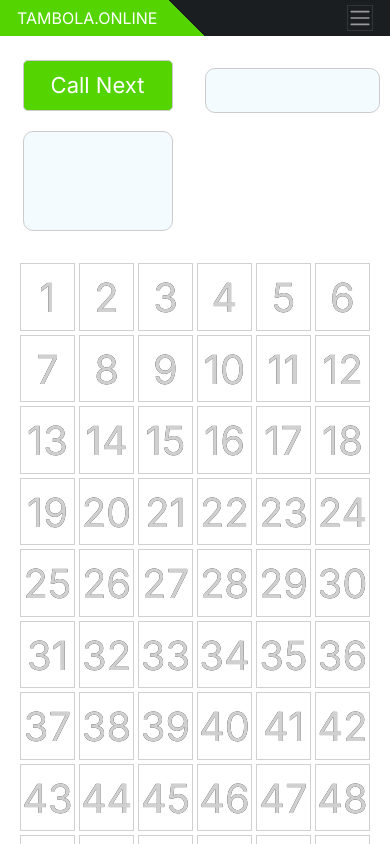
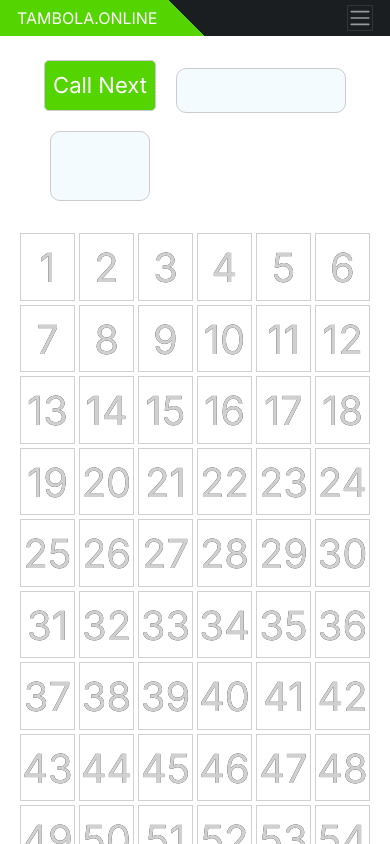
Before and after one commit to shubhgupta4u/tambola-game-app, a Next.js app: page / in a window 390 px wide. Shown: the top 844 px of the page. Built offline with nearby package versions, Linux system fonts and the light colour scheme.

Commit message:
UI responsive issue improvement for mobile layout

```diff
--- a/src/common/components/header/header.tsx
+++ b/src/common/components/header/header.tsx
@@ -30,7 +30,7 @@ export function Header() {
 
                 <div className={`container ${styles.navbarContainer}`}>
                     <Link className={`navbar-brand ${styles.navbarBrandText}`} href="/">{domainName}</Link>
-                    <button className={`navbar-toggler ${styles.mlAuto}`} type="button" data-toggle="collapse" data-target="#navbarSupportedContent"
+                    <button id="MenuButton" className={`navbar-toggler ${styles.mlAuto}`} type="button" data-toggle="collapse" data-target="#navbarSupportedContent"
                         aria-controls="navbarSupportedContent" aria-expanded="false" aria-label="Toggle navigation" onClick={()=>{toggleMenu()}}>
                         <span className="navbar-toggler-icon"></span>
                     </button>
--- a/src/modules/TambolaGame/components/callerButton/callButton.module.css
+++ b/src/modules/TambolaGame/components/callerButton/callButton.module.css
@@ -16,3 +16,8 @@
     background-color: var(--dark-bg-disabled-color);
     cursor: default;
 }
+@media screen and (max-width: 393px) {
+    .btn_generate {
+        width: auto;
+    }
+}
--- a/src/modules/TambolaGame/components/number/num.module.css
+++ b/src/modules/TambolaGame/components/number/num.module.css
@@ -42,3 +42,9 @@
     color: var(--last-text-color);
     background-color: var(--lingo-text-color);
 }
+@media screen and (max-width: 393px) {
+    .number {
+        min-width: 100px;
+        font-size: 40px;
+    }
+}
--- a/src/modules/TambolaGame/components/recentNumber/recentNum.tsx
+++ b/src/modules/TambolaGame/components/recentNumber/recentNum.tsx
@@ -11,7 +11,7 @@ export function RecentCalledNumber() {
             {
 
                 prevCalledNumbers.slice(-6).reverse().map((n,i) => (
-                    (i>0 && (window.innerWidth > 540 || i<5)  )?(
+                    (i>0 && (window.innerWidth > 540 || i<4)  )?(
                         <div key={n} className={`${styles.number} ${i==1?styles.previous_number:""}`} >
                             {n}
                         </div>):""
--- a/src/modules/TambolaGame/components/tambolaCaller/caller.module.css
+++ b/src/modules/TambolaGame/components/tambolaCaller/caller.module.css
@@ -20,3 +20,8 @@
         padding: 10px;
     }
 }
+@media screen and (max-width: 393px) {
+    .caller_container {
+        width: auto;
+    }
+}
--- a/src/modules/TambolaGame/views/tambolaGame.module.css
+++ b/src/modules/TambolaGame/views/tambolaGame.module.css
@@ -43,7 +43,7 @@
     width: 100%;
     display: flex;
     max-width: 1400px;
-    min-width: 340px;
+    /* min-width: 340px; */
 }
 .callerContainer{
     width: 25%;
--- a/src/styles/globals.css
+++ b/src/styles/globals.css
@@ -18,7 +18,13 @@ input::-webkit-inner-spin-button {
 input[type=number] {
   -moz-appearance: textfield;
 }
-
+body {
+  min-width: 375px;
+}
+.row{
+  --bs-gutter-x: 0 !important;
+  --bs-gutter-y: 0 !important;
+}
 /* .print-container * {
   box-sizing: border-box;
   -moz-box-sizing: border-box;
```
Also changed, not shown: src/modules/TicketGenerator/components/download-tickets/download-tickets.tsx (+13 -0 lines), src/modules/TicketGenerator/components/ticket-template/ticket-template.tsx (+32 -22 lines).
